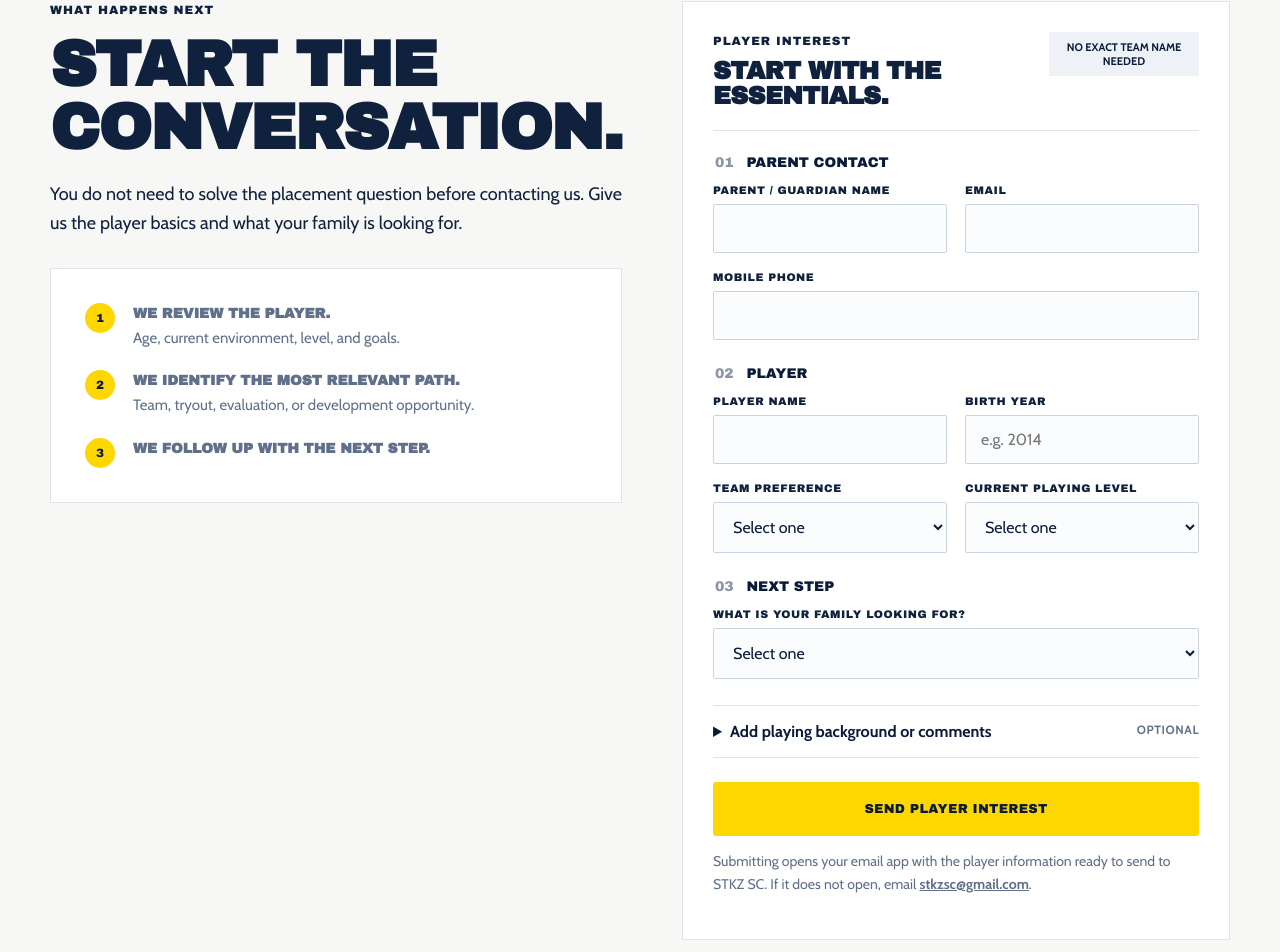
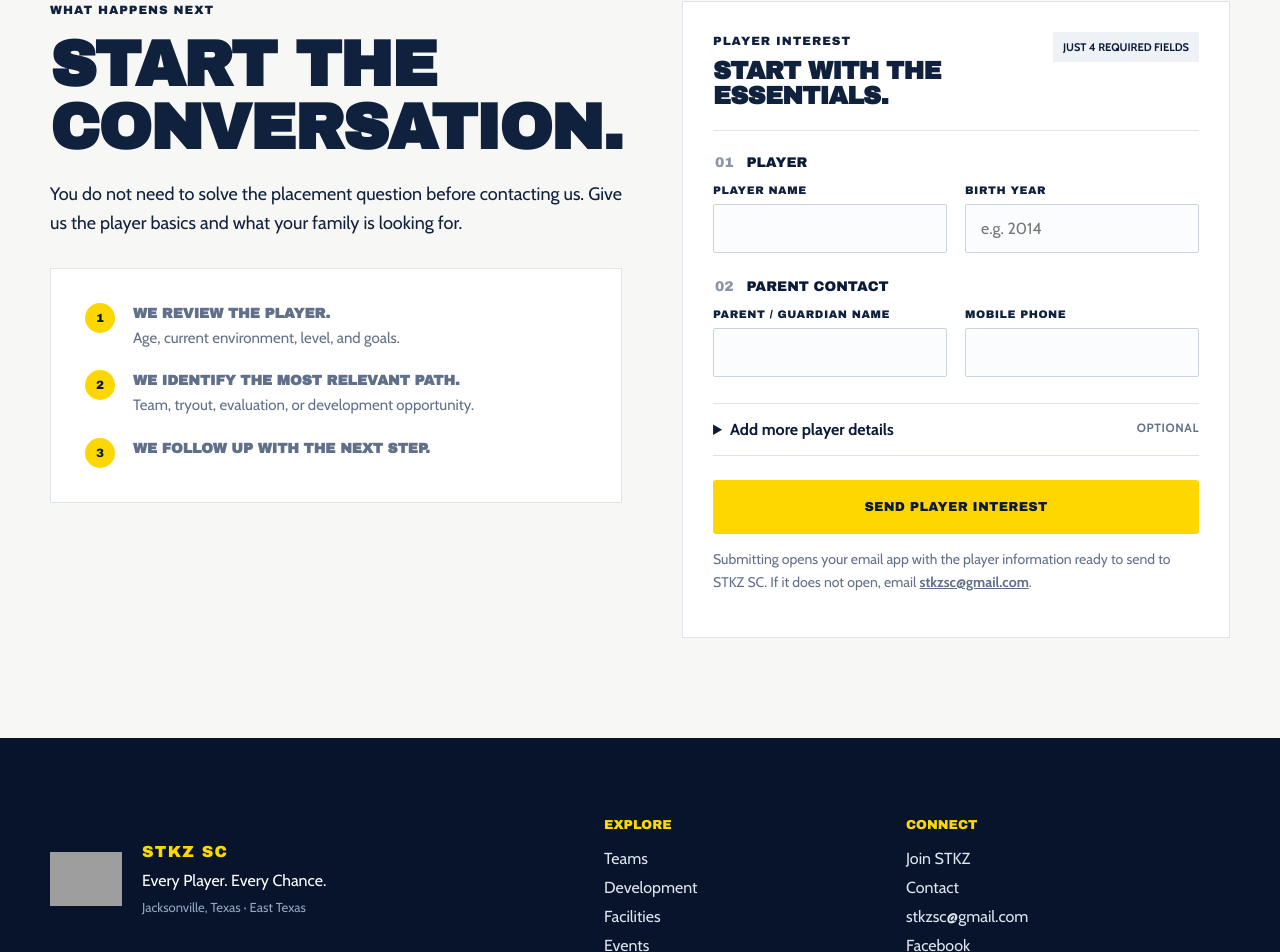
Before and after one commit to b8r0a3d4/stkz-sc-website, a Next.js app: page /join in a window 1280 px wide. Shown: the part 774-1726 px from the top of the page. Built offline with nearby package versions, Linux system fonts and the light colour scheme; grey boxes are pictures that could not be loaded.

Commit message:
Reduce player interest form to four required fields

```diff
--- a/components/EmailForm.js
+++ b/components/EmailForm.js
@@ -57,57 +57,51 @@ export default function EmailForm({ type = "contact" }) {
           <p className="eyebrow">Player Interest</p>
           <h3>Start with the essentials.</h3>
         </div>
-        <span className="form-time">No exact team name needed</span>
+        <span className="form-time">Just 4 required fields</span>
       </div>
 
       <fieldset className="form-section">
-        <legend><span>01</span> Parent contact</legend>
+        <legend><span>01</span> Player</legend>
         <div className="form-grid">
-          <label>Parent / guardian name<input name="Parent / guardian name" autoComplete="name" required /></label>
-          <label>Email<input name="Email" type="email" autoComplete="email" required /></label>
-          <label className="full">Mobile phone<input name="Mobile phone" type="tel" autoComplete="tel" required /></label>
+          <label>Player name<input name="Player name" required /></label>
+          <label>Birth year<input name="Player birth year" inputMode="numeric" maxLength="4" placeholder="e.g. 2014" required /></label>
         </div>
       </fieldset>
 
       <fieldset className="form-section">
-        <legend><span>02</span> Player</legend>
+        <legend><span>02</span> Parent contact</legend>
         <div className="form-grid">
-          <label>Player name<input name="Player name" required /></label>
-          <label>Birth year<input name="Player birth year" inputMode="numeric" maxLength="4" placeholder="e.g. 2014" required /></label>
-          <label>Team preference<select name="Player gender / team preference" required defaultValue="">
-            <option value="" disabled>Select one</option>
+          <label>Parent / guardian name<input name="Parent / guardian name" autoComplete="name" required /></label>
+          <label>Mobile phone<input name="Mobile phone" type="tel" autoComplete="tel" required /></label>
+        </div>
+      </fieldset>
+
+      <details className="form-optional">
+        <summary>Add more player details <span>Optional</span></summary>
+        <div className="form-grid optional-grid">
+          <label>Email<input name="Email" type="email" autoComplete="email" /></label>
+          <label>Team preference<select name="Player gender / team preference" defaultValue="">
+            <option value="">Select one</option>
             <option>Boys team</option>
             <option>Girls team</option>
             <option>Open to the best fit</option>
             <option>Not sure yet</option>
           </select></label>
-          <label>Current playing level<select name="Current playing level" required defaultValue="">
-            <option value="" disabled>Select one</option>
+          <label>Current playing level<select name="Current playing level" defaultValue="">
+            <option value="">Select one</option>
             <option>New to organized soccer</option>
             <option>Recreational</option>
             <option>Academy / developmental</option>
             <option>Competitive / club</option>
             <option>Not sure</option>
           </select></label>
-        </div>
-      </fieldset>
-
-      <fieldset className="form-section">
-        <legend><span>03</span> Next step</legend>
-        <div className="form-grid">
-          <label className="full">What is your family looking for?<select name="What family is looking for" required defaultValue="">
-            <option value="" disabled>Select one</option>
+          <label>What is your family looking for?<select name="What family is looking for" defaultValue="">
+            <option value="">Select one</option>
             <option>Competitive team / tryout</option>
             <option>Player development / training</option>
             <option>Both team and development</option>
             <option>Not sure — help us choose</option>
           </select></label>
-        </div>
-      </fieldset>
-
-      <details className="form-optional">
-        <summary>Add playing background or comments <span>Optional</span></summary>
-        <div className="form-grid optional-grid">
           <label>Current team / club<input name="Current team / club" /></label>
           <label>Primary position<input name="Primary position" /></label>
           <label className="full">Anything else we should know?<textarea name="Comments" rows="4" /></label>
```
